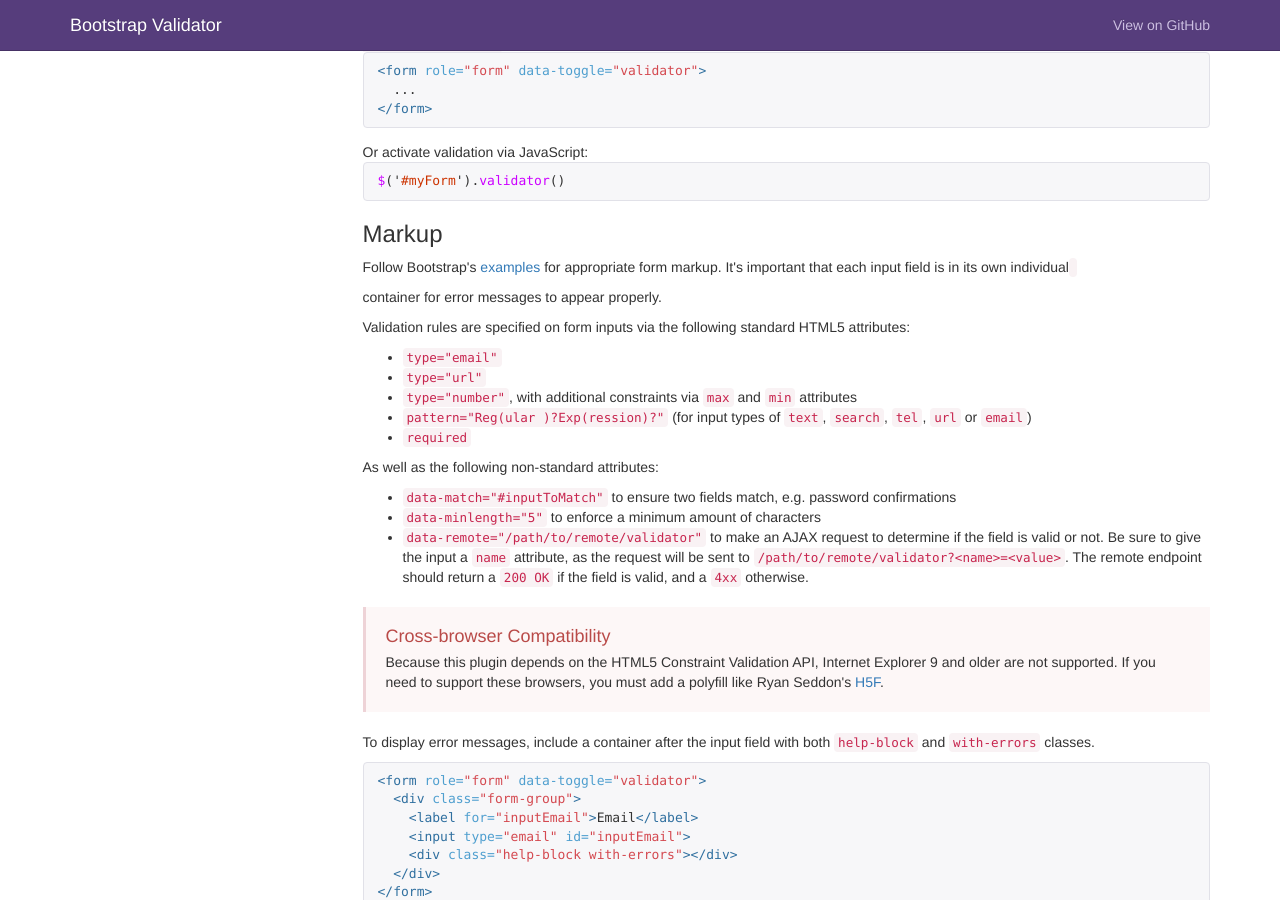
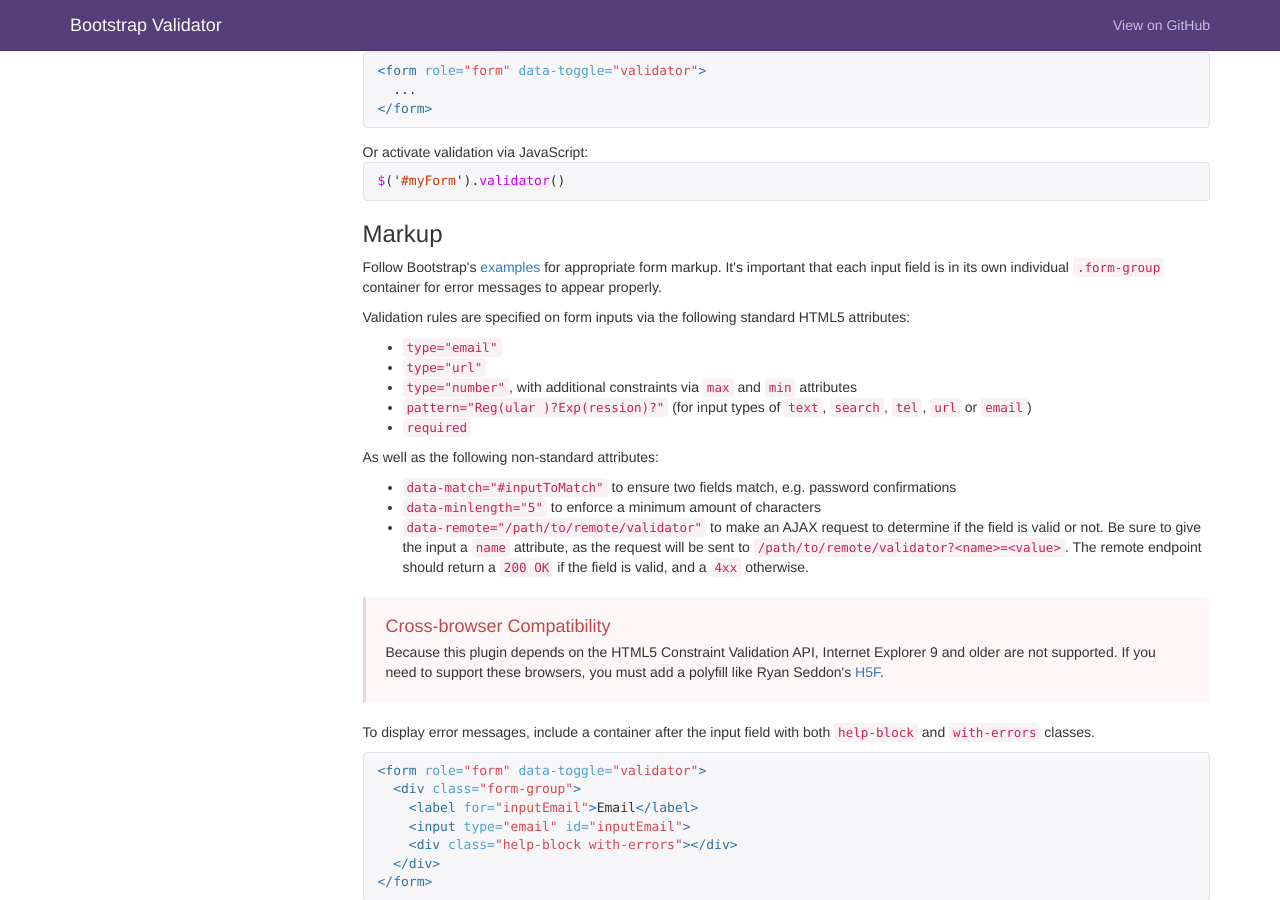
Before and after one commit to 1000hz/bootstrap-validator, a Jekyll site: the page built from docs/index.html, in a window 1280 px wide and 900 px high, scrolled down 2243 px. Built offline with Jekyll 4.4.1, drawn with Linux system fonts in a browser that asks for light colours; nearby versions of some CDN libraries; comment, search, counter and statistics services are not loaded.

Commit message:
fixing docs issue.

```diff
--- a/docs/index.html
+++ b/docs/index.html
@@ -155,7 +155,7 @@ $('#myForm').validator()
 {% endhighlight %}
 
     <h3 id="validator-markup">Markup</h3>
-    <p>Follow Bootstrap's <a href="http://getbootstrap.com/css/#forms" target="_blank">examples</a> for appropriate form markup. It's important that each input field is in its own individual <code><div class="form-group"></code> container for error messages to appear properly.</p>
+    <p>Follow Bootstrap's <a href="http://getbootstrap.com/css/#forms" target="_blank">examples</a> for appropriate form markup. It's important that each input field is in its own individual <code>.form-group</code> container for error messages to appear properly.</p>
 
     <p>Validation rules are specified on form inputs via the following standard HTML5 attributes:</p>
     <ul>
```
